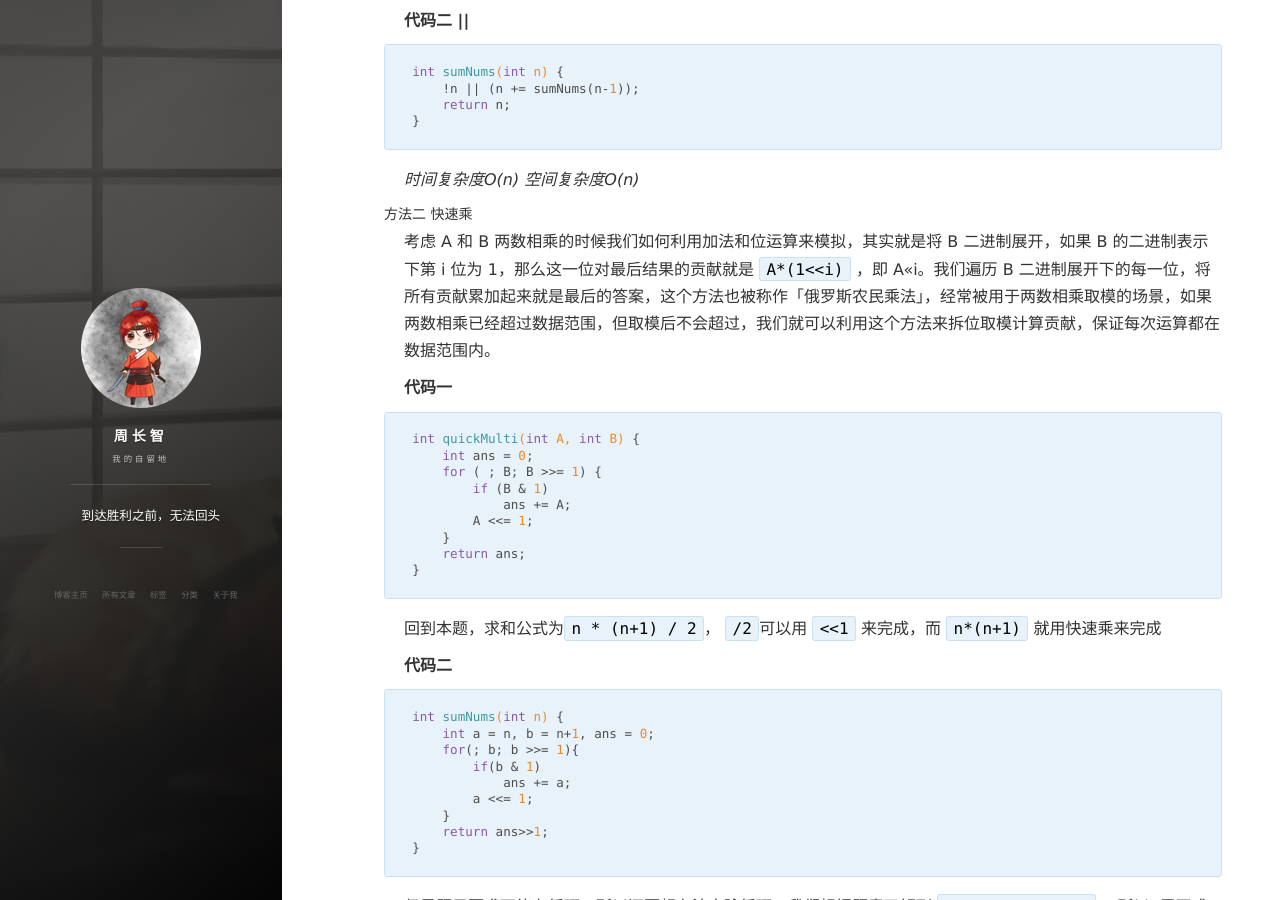
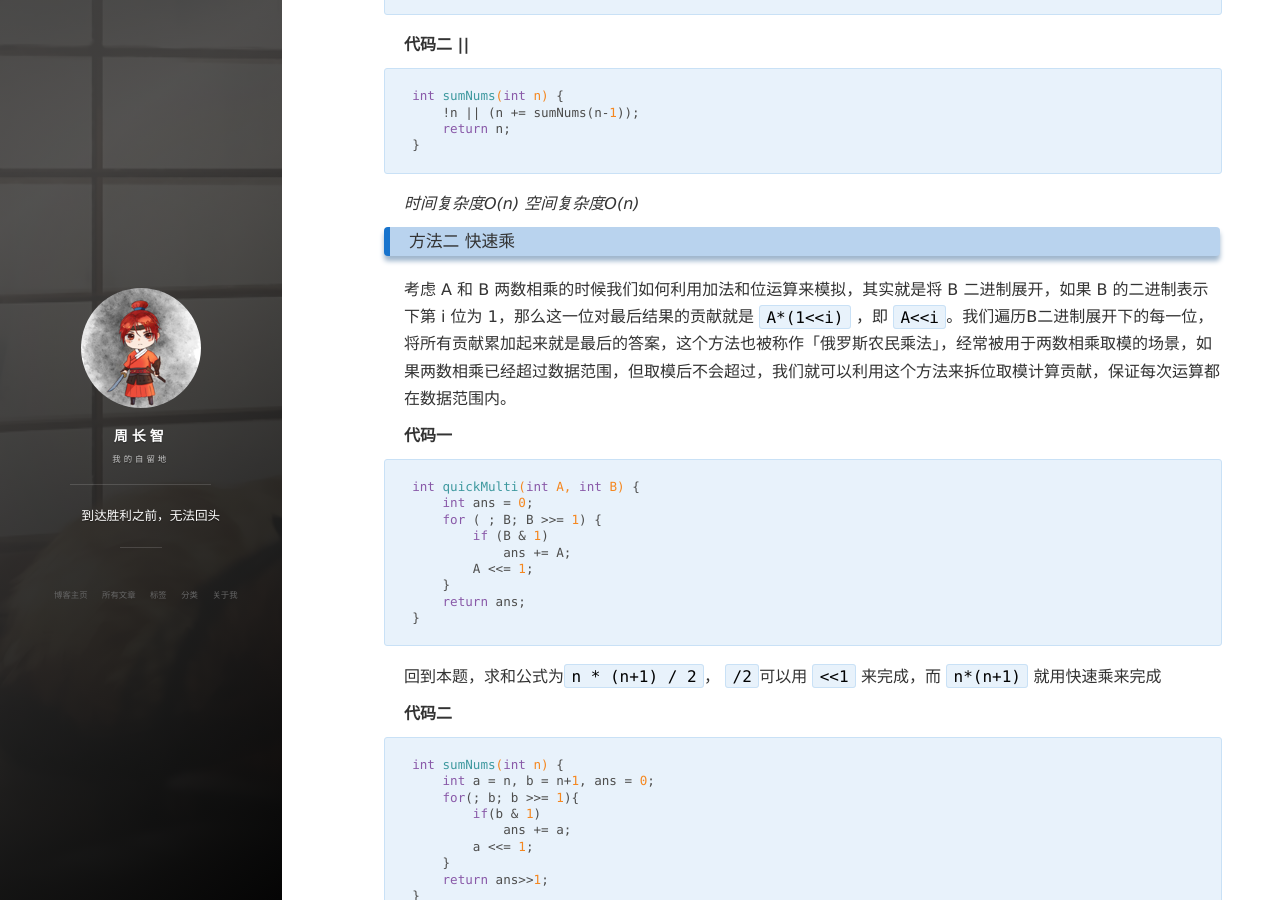
Before and after one commit to zhoucz97/zhoucz97.github.io, a Jekyll site: the page built from _posts/2020-07-01-剑指offer64. 求1+2+…+n.md, in a window 1280 px wide and 900 px high, scrolled down 1067 px. Built offline with Jekyll 4.4.1, drawn with Linux system fonts in a browser that asks for light colours; nearby versions of some CDN libraries; comment, search, counter and statistics services are not loaded.

Commit message:
change passages

````diff
--- a/_posts/2020-07-01-剑指offer64. 求1+2+…+n.md
+++ b/_posts/2020-07-01-剑指offer64. 求1+2+…+n.md
@@ -10,7 +10,7 @@ tags: 递归
 
 ![](/images/posts/2020/07/10.png)
 
-##### 方法一  递归
+### 方法一  递归
 递归的话是很容易想到的，但是在判断递归终止条件的时候，需要用到判断语句，不符合题意。所以我们就要考虑，有什么东西能够代替判断语句呢？我们知道&&有一个性质就是 **短路运算** ，举例`A && B`，如果A为`false`，那么就不会再去判断B，同理||也是一样的,`A || B`，当A为`true`时，程序不会再去判断B，我们可以用这个性质来代替判断语句，写出如下代码。
 **代码一 &&**
 ```
@@ -31,8 +31,8 @@ int sumNums(int n) {
 *时间复杂度O(n)*
 *空间复杂度O(n)*
 
-##### 方法二  快速乘
-考虑 A 和 B 两数相乘的时候我们如何利用加法和位运算来模拟，其实就是将 B 二进制展开，如果 B 的二进制表示下第 i 位为 1，那么这一位对最后结果的贡献就是 `A*(1<<i)` ，即 A<<i。我们遍历 B 二进制展开下的每一位，将所有贡献累加起来就是最后的答案，这个方法也被称作「俄罗斯农民乘法」，经常被用于两数相乘取模的场景，如果两数相乘已经超过数据范围，但取模后不会超过，我们就可以利用这个方法来拆位取模计算贡献，保证每次运算都在数据范围内。
+### 方法二  快速乘
+考虑 A 和 B 两数相乘的时候我们如何利用加法和位运算来模拟，其实就是将 B 二进制展开，如果 B 的二进制表示下第 i 位为 1，那么这一位对最后结果的贡献就是 `A*(1<<i)` ，即 `A<<i`。我们遍历B二进制展开下的每一位，将所有贡献累加起来就是最后的答案，这个方法也被称作「俄罗斯农民乘法」，经常被用于两数相乘取模的场景，如果两数相乘已经超过数据范围，但取模后不会超过，我们就可以利用这个方法来拆位取模计算贡献，保证每次运算都在数据范围内。
 
 **代码一**
 ```
````
Also changed, not shown: _posts/2020-07-01-101.对称二叉树.md (+2 -1 lines), _posts/2020-07-01-394.字符串解码.md (+1 -1 lines), _posts/2020-07-01-76. 最小覆盖子串.md (+2 -2 lines).
